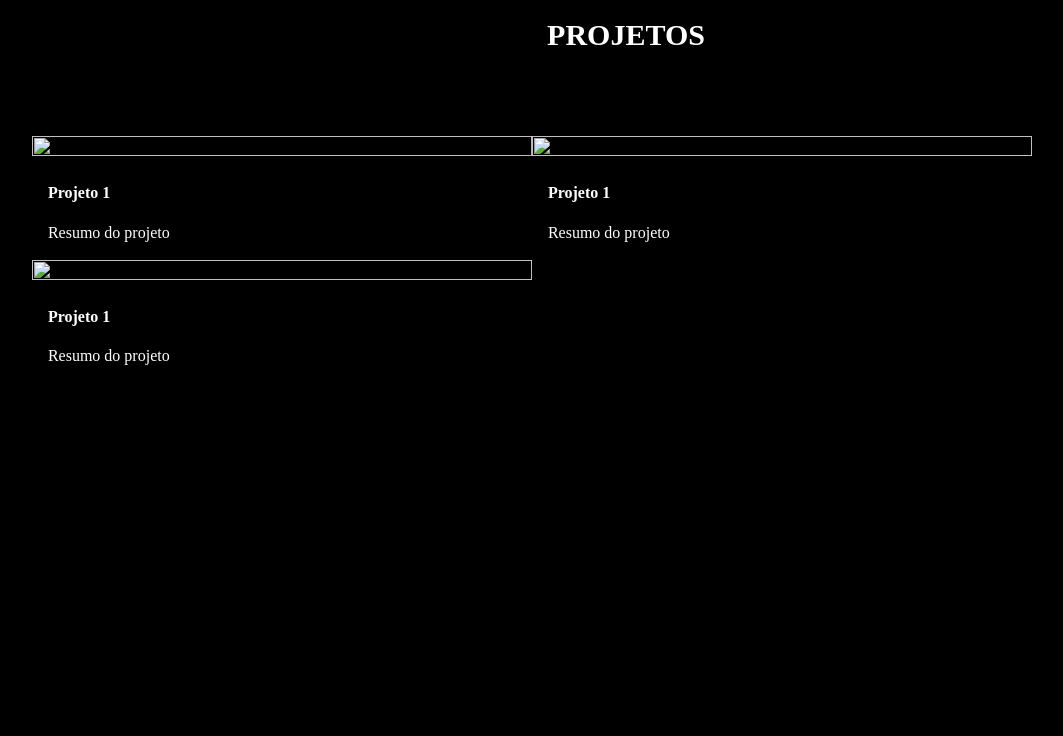
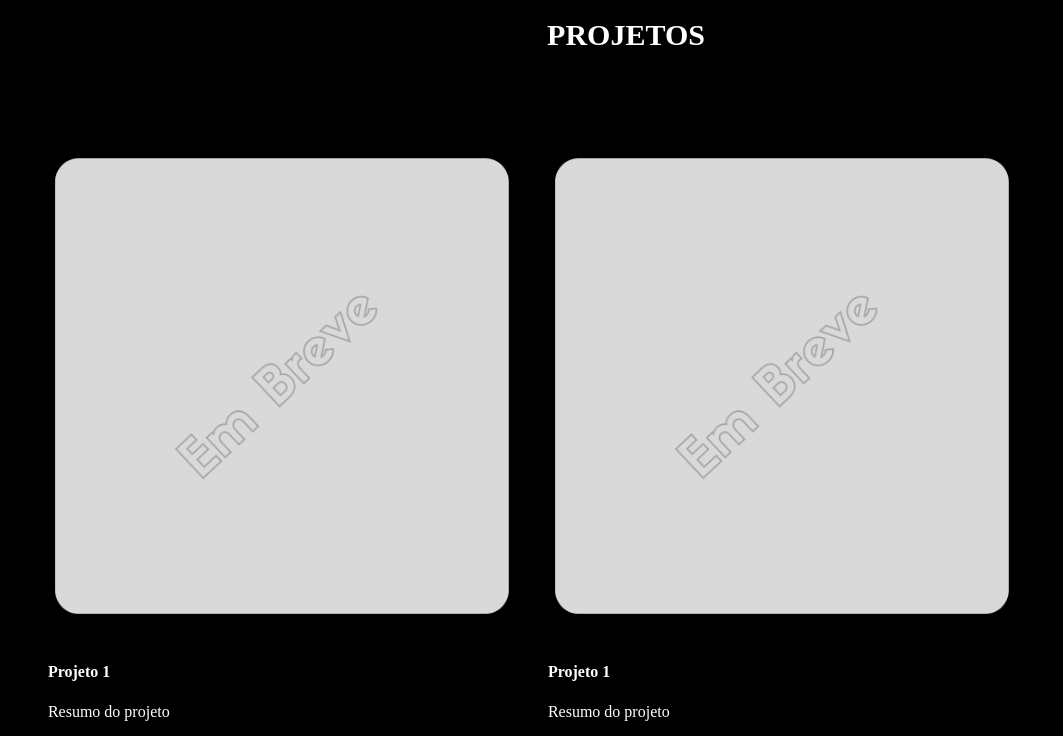
Before and after one commit to renan-arth/renan-arth.github.io, a plain HTML site: page index.html in a window 1280 px wide. Shown: the part 1020-1756 px from the top of the page, without its empty margins (14-1077 px from the left). Before the commit the page ends 1441 px from the top, so only its background shows below. Drawn offline with Linux system fonts and the light colour scheme; files that its build step writes are made by us from their sources.

Commit message:
Correção
Correção de caminho de arquivos

```diff
--- a/index.html
+++ b/index.html
@@ -1,7 +1,7 @@
 <!DOCTYPE html>
 <html>
 <head>
-    <link rel="stylesheet" href="style.css">
+    <link rel="stylesheet" href="src/css/style.css">
     <meta name="viewport" content="width=device-width, initial-scale=1.0">
     <meta http-equiv="Content-Type" content="text/html;charset=UTF-8">
     <title>Portifólio</title>
@@ -44,21 +44,21 @@
                 <h2>Projetos</h2>
             </div>
             <div class="projects-cards">
-                <img src="em_breve_projetos.png" width="500" height="25">
+                <img src="src/img/em_breve_projetos.png" width="500" height="25">
                 <div class="container">
                   <h4><b>Projeto 1</b></h4>
                   <p>Resumo do projeto</p>
                 </div>
               </div>
               <div class="projects-cards">
-                <img src="em_breve_projetos.png" width="500" height="25">
+                <img src="src/img/em_breve_projetos.png" width="500" height="25">
                 <div class="container">
                   <h4><b>Projeto 1</b></h4>
                   <p>Resumo do projeto</p>
                 </div>
               </div>
               <div class="projects-cards">
-                <img src="em_breve_projetos.png" width="500" height="25">
+                <img src="src/img/em_breve_projetos.png" width="500" height="25">
                 <div class="container">
                   <h4><b>Projeto 1</b></h4>
                   <p>Resumo do projeto</p>
```
